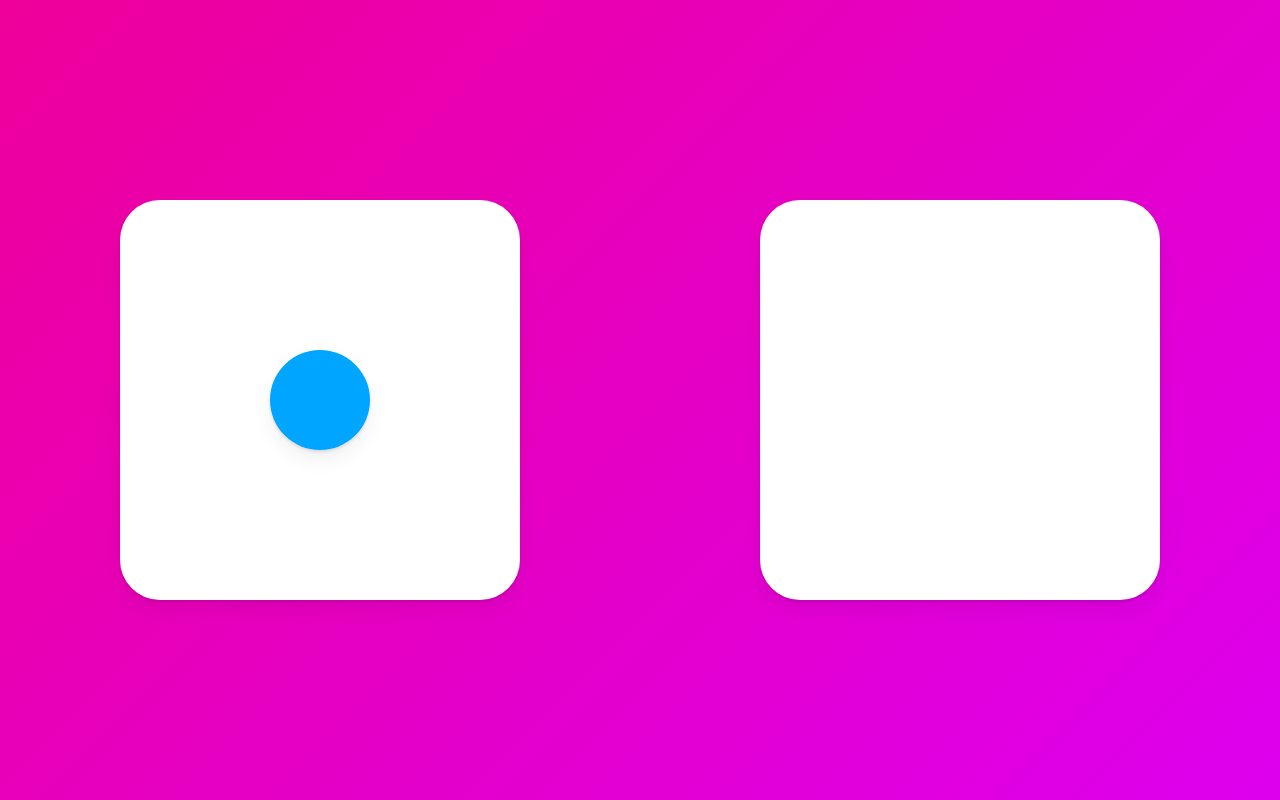
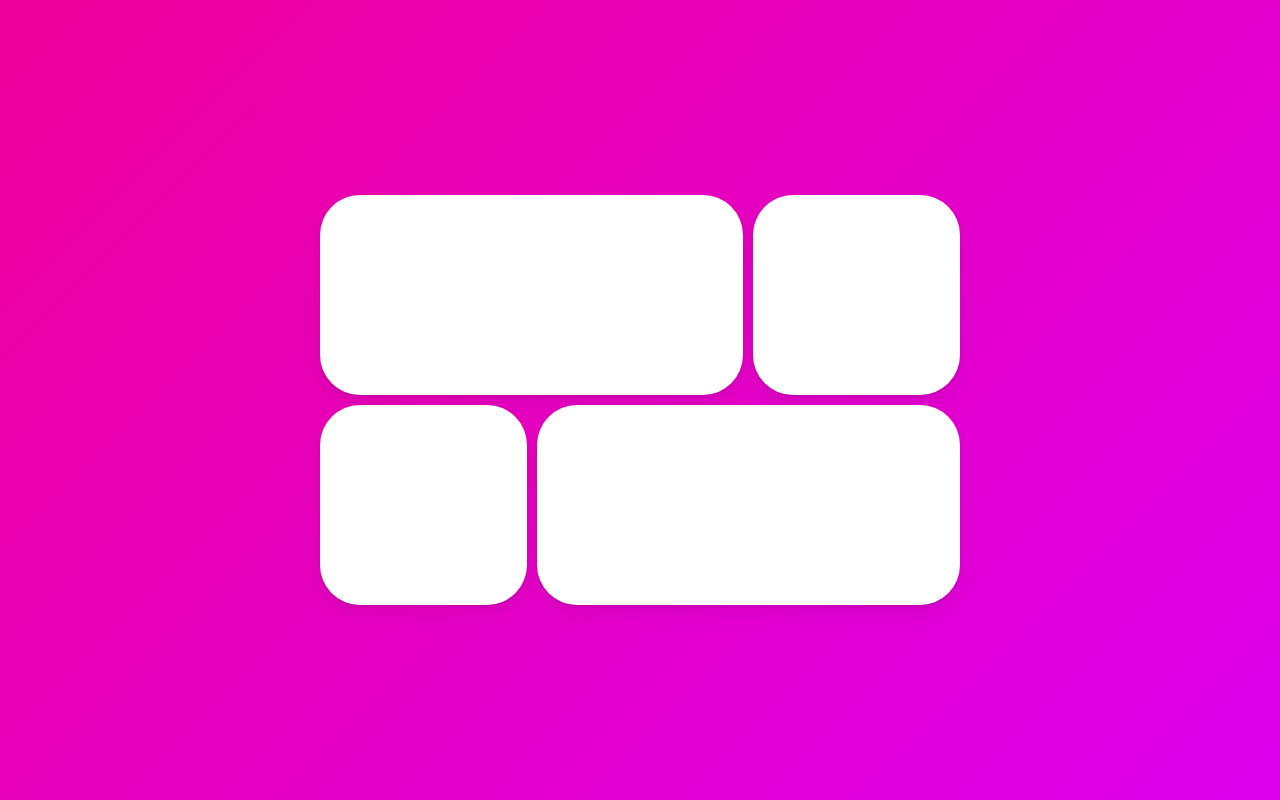
Before and after one commit to jwhong70/r-animation, a React (Create React App) app: page / in a window 1280 px wide. Built offline with nearby package versions, Linux system fonts and the light colour scheme.

Commit message:
#13 Final Project

```diff
--- a/src/App.tsx
+++ b/src/App.tsx
@@ -8,8 +8,9 @@ import Path from "./components/Path";
 import Slide from "./components/Slide";
 import Layout from "./components/Layout";
 import SharedLayout from "./components/SharedLayout";
+import FinalProject from "./components/FinalProject";
 
 function App() {
-  return <SharedLayout />;
+  return <FinalProject />;
 }
 export default App;
--- /dev/null
+++ b/src/components/FinalProject.tsx
@@ -0,0 +1,74 @@
+import styled from "styled-components";
+import { motion, AnimatePresence } from "framer-motion";
+import { useState } from "react";
+
+const Wrapper = styled.div`
+  height: 100vh;
+  width: 100vw;
+  display: flex;
+  justify-content: space-around;
+  align-items: center;
+`;
+
+const Grid = styled.div`
+  display: grid;
+  grid-template-columns: repeat(3, 1fr);
+  width: 50vw;
+  gap: 10px;
+  div:first-child,
+  div:last-child {
+    grid-column: span 2;
+  }
+`;
+
+const Box = styled(motion.div)`
+  background-color: rgba(255, 255, 255, 1);
+  border-radius: 40px;
+  height: 200px;
+  box-shadow: 0 2px 3px rgba(0, 0, 0, 0.1), 0 10px 20px rgba(0, 0, 0, 0.06);
+`;
+
+const Overlay = styled(motion.div)`
+  width: 100%;
+  height: 100%;
+  position: absolute;
+  display: flex;
+  justify-content: center;
+  align-items: center;
+`;
+
+const overlay = {
+  initial: { backgroundColor: "rgba(0, 0, 0, 0)" },
+  animate: { backgroundColor: "rgba(0, 0, 0, 0.5)" },
+  exit: { backgroundColor: "rgba(0, 0, 0, 0)" },
+};
+
+function FinalProject() {
+  const [id, setId] = useState<null | string>(null);
+  return (
+    // layoutId는 문자열을 받아야 하므로,
+    // 배열을 문자열인 ["1", "2", "3", "4"]로 만들어야 함
+    // Box를 클릭하면, 해당 Box의 번호로 id가 변경됨
+    <Wrapper>
+      <Grid>
+        {["1", "2", "3", "4"].map((n) => (
+          <Box onClick={() => setId(n)} key={n} layoutId={n} />
+        ))}
+      </Grid>
+      <AnimatePresence>
+        {id ? (
+          <Overlay
+            variants={overlay}
+            onClick={() => setId(null)}
+            initial="initial"
+            animate="animate"
+            exit="exit"
+          >
+            <Box layoutId={id} style={{ width: 400, height: 200 }} />
+          </Overlay>
+        ) : null}
+      </AnimatePresence>
+    </Wrapper>
+  );
+}
+export default FinalProject;
```
